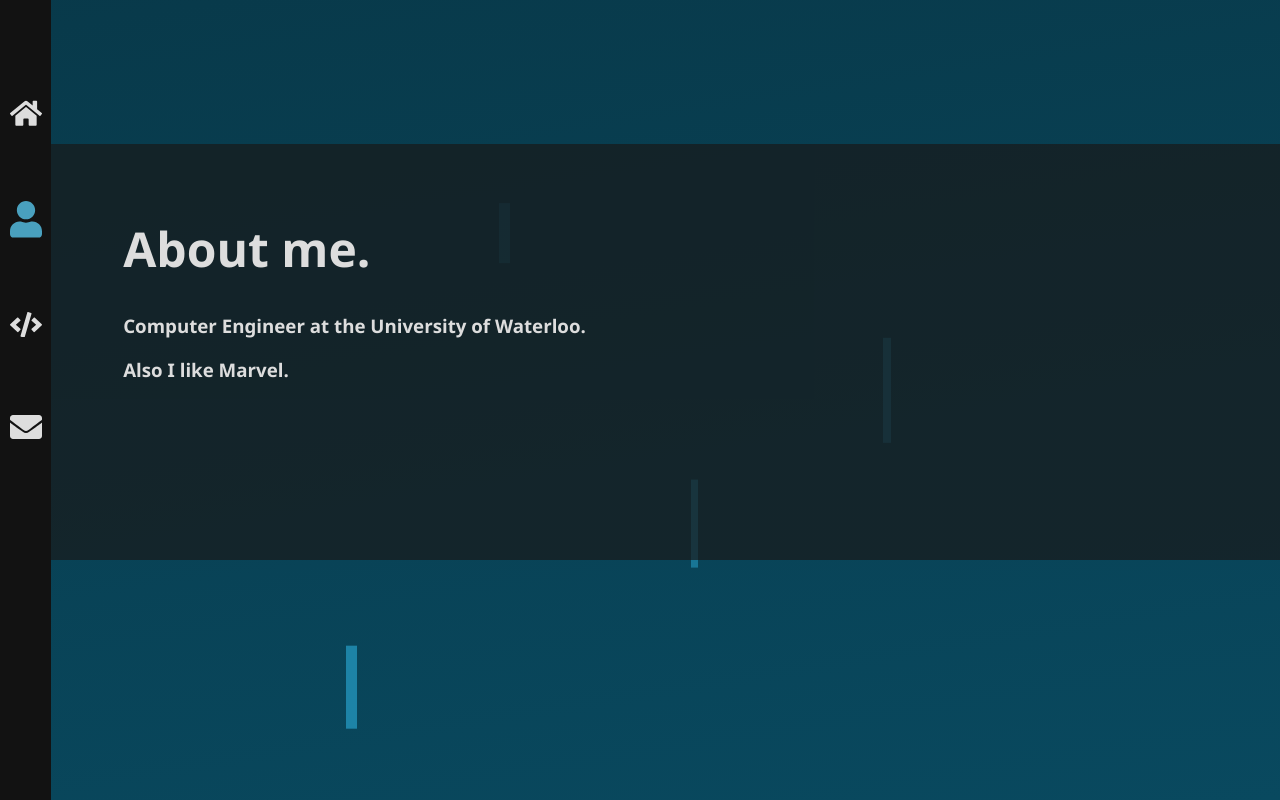
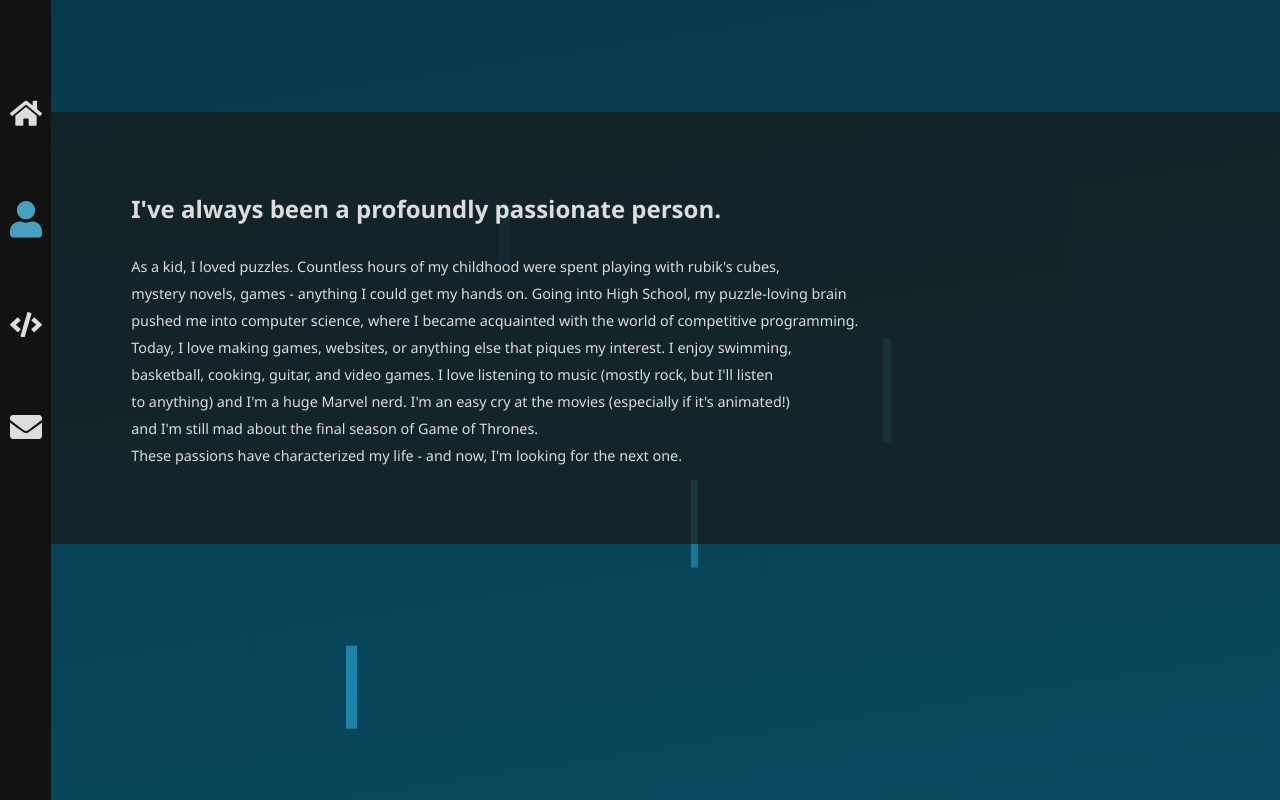
Before and after one commit to Repapt/Repapt.github.io, a React (Create React App) app in the folder react-frontend/: page /Personal-Site/about in a window 1280 px wide. Built offline with nearby package versions, Linux system fonts and the light colour scheme.

Commit message:
started work on about page

```diff
--- a/react-frontend/src/css/App.css
+++ b/react-frontend/src/css/App.css
@@ -7,4 +7,6 @@ html, body {
 
 .App {
     height: 100%;
+    display: table-cell;
+    vertical-align: middle;
 }
--- a/react-frontend/src/css/Page.css
+++ b/react-frontend/src/css/Page.css
@@ -1,8 +1,8 @@
 .content {
 	background-color: rgba(25, 25, 25, 0.7);
 	color: #dddddd;
-	margin: 18vh 0 0 4vw;
-	height: 26em;
+	margin: 14vh 0 0 4vw;
+	height: 27em;
 	width: 96%;
 
 	min-width: 900px;
@@ -18,8 +18,8 @@
 }
 
 .text {
-	margin-top: 4.5rem;
-	margin-left: 4.5rem;
+	margin-top: 5rem;
+	margin-left: 5rem;
 }
 
 .text > *{
@@ -33,7 +33,15 @@
 h1 {
 	font-size: 3em;
 	margin: 0;
+}
+
+.title {
 	margin-bottom: 2rem;
+}
+
+.body {
+	margin: 0.5rem 0;
+	font-size: 0.9em;
 }
 
 h2 {
@@ -43,7 +51,12 @@ h2 {
 .text *:nth-child(1) { animation-duration: 0.2s }
 .text *:nth-child(2) { animation-duration: 0.4s }
 .text *:nth-child(3) { animation-duration: 0.6s }
-.text *:nth-child(4) { animation-duration: 0.8s }
+.text *:nth-child(4) { animation-duration: 0.7s }
+.text *:nth-child(5) { animation-duration: 0.8s }
+.text *:nth-child(6) { animation-duration: 0.85s }
+.text *:nth-child(7) { animation-duration: 0.9s }
+.text *:nth-child(8) { animation-duration: 0.95s }
+.text *:nth-child(9) { animation-duration: 1.0s }
 
 .profile {
 	position: absolute;
@@ -54,7 +67,7 @@ h2 {
 }
 
 .button {
-	margin: 2rem 0 0 4.5rem;
+	margin: 2rem 0 0 5rem;
 	padding: 0.4rem 1.6rem;
 	display: inline-block;
 	font-size: 1.5em;
--- a/react-frontend/src/pages/about/About.js
+++ b/react-frontend/src/pages/about/About.js
@@ -6,9 +6,15 @@ class About extends React.Component {
     return (
       <div className="page">
         <div className="text">
-          <h1>About me.</h1>
-          <h3>Computer Engineer at the University of Waterloo.</h3>
-          <h3>Also I like Marvel.</h3>
+          <h2 className="title">I've always been a profoundly passionate person.</h2>
+          <p className="body">As a kid, I loved puzzles. Countless hours of my childhood were spent playing with rubik's cubes,</p>
+          <p className="body">mystery novels, games - anything I could get my hands on. Going into High School, my puzzle-loving brain</p>
+          <p className="body">pushed me into computer science, where I became acquainted with the world of competitive programming.</p>
+          <p className="body">Today, I love making games, websites, or anything else that piques my interest. I enjoy swimming,</p>
+          <p className="body">basketball, cooking, guitar, and video games. I love listening to music (mostly rock, but I'll listen</p>
+          <p className="body"> to anything) and I'm a huge Marvel nerd. I'm an easy cry at the movies (especially if it's animated!)</p>
+          <p className="body">and I'm still mad about the final season of Game of Thrones.</p>
+          <p className="body">These passions have characterized my life - and now, I'm looking for the next one.</p>
         </div>
       </div>
     );
--- a/react-frontend/src/pages/home/Home.js
+++ b/react-frontend/src/pages/home/Home.js
@@ -9,7 +9,7 @@ class Home extends React.Component {
     return (
       <div className="page">
         <div className="text">
-          <h1>Hi, I'm Samuel.</h1>
+          <h1 className="title">Hi, I'm Samuel.</h1>
           <h2>I'm a Computer Engineering student</h2>
           <h2>at the University of Waterloo.</h2>
         </div>
```
Also changed, not shown: 1 other file (tests, documents, lock files or other folders).
